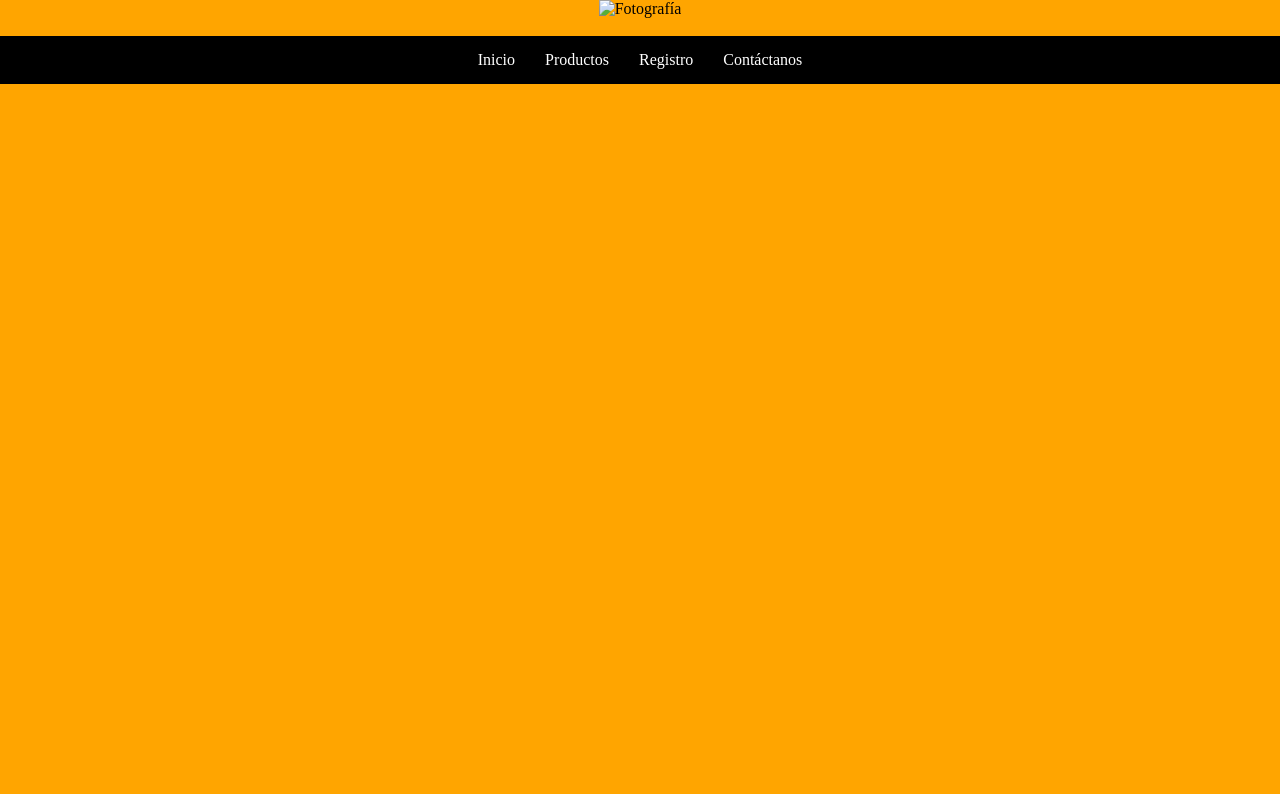
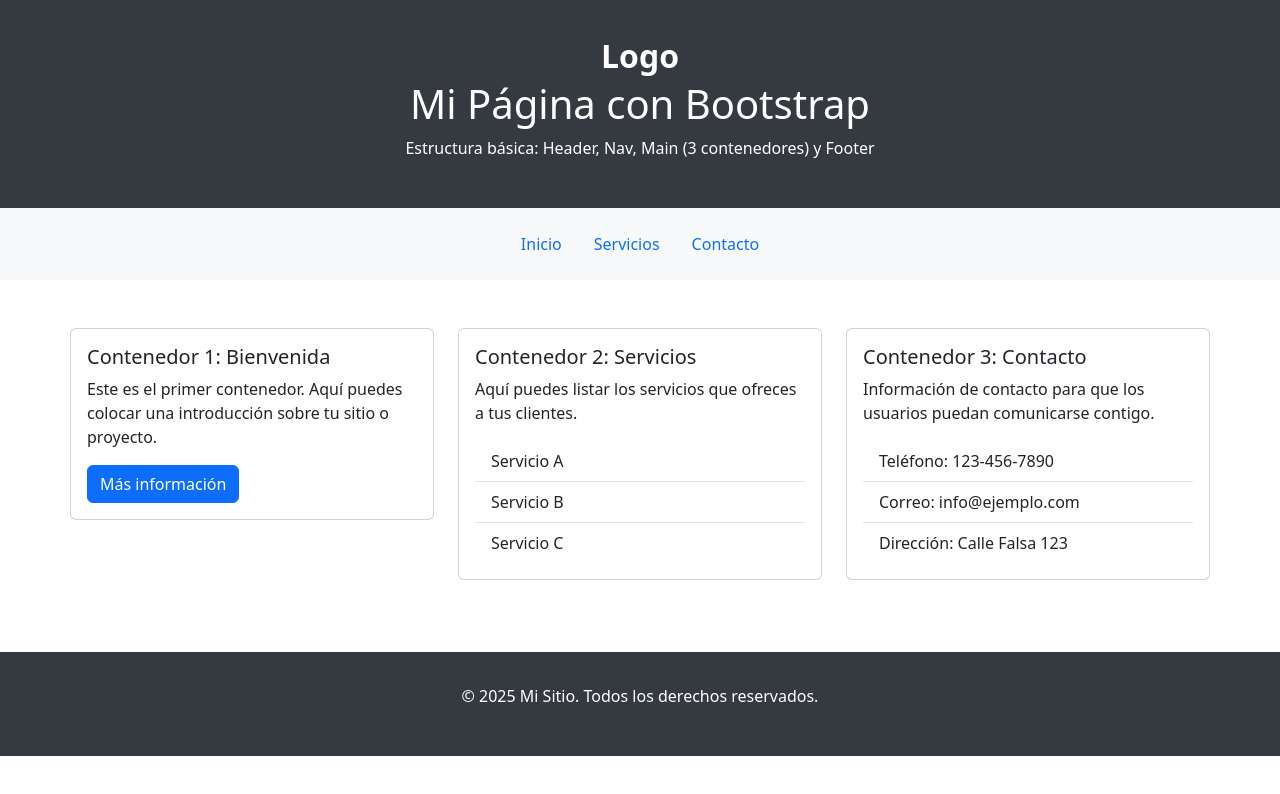
Before and after one commit to Paolam08/Martinez, a plain HTML site: page index.html in a window 1280 px wide. Drawn offline with nearby package versions, Linux system fonts and the light colour scheme.

Commit message:
Update index.html

```diff
--- a/index.html
+++ b/index.html
@@ -1,104 +1,111 @@
 <!DOCTYPE html>
-<html>
+<html lang="es">
 <head>
-    <title>Mi Página</title>
+    <meta charset="UTF-8">
     <meta name="viewport" content="width=device-width, initial-scale=1.0">
+    <title>Mi Página con Bootstrap</title>
+    <link href="https://cdn.jsdelivr.net/npm/bootstrap@5.3.0/dist/css/bootstrap.min.css" rel="stylesheet">
     <style>
-        body {
-            background-image: url("o.jpg");
-            background-size: cover;
-            background-repeat: no-repeat;
-            background-attachment: fixed;
-            margin: 0;
-            background-color: orange;
+        header, footer {
+            background-color: #343a40;
+            color: white;
+            padding: 2rem 0;
+            text-align: center;
         }
-
-        .barra-negra {
-            background-color: black;
-            color: white;
-            padding: 15px 20px;
-            text-align: center;
-            display: flex;
-            justify-content: center;
-            align-items: center;
-            height: auto;
-            overflow: visible;
-            transition: none;
+        nav {
+            background-color: #f8f9fa;
+            padding: 1rem 0;
         }
-
-        .barra-negra a {
-            color: white;
-            text-decoration: none;
-            margin: 0 15px;
-            display: block;
+        .main-content {
+            padding: 3rem 0;
         }
-
-        .barra-negra a:hover {
-            text-decoration: underline;
+        .card {
+            margin-bottom: 1.5rem;
         }
-
-        .menu-btn {
-            background-color: #333;
-            color: white;
-            padding: 10px 15px;
-            font-size: 16px;
-            border: none;
-            cursor: pointer;
-            margin: 15px auto;
-            border-radius: 5px;
-            box-shadow: 0 2px 5px rgba(0, 0, 0, 0.2);
-            display: none;
-        }
-
-        @media (max-width: 768px) {
-            .barra-negra {
-                display: none;
-                flex-direction: column;
-                height: 0;
-                overflow: hidden;
-                transition: height 0.5s ease-out;
-                padding: 10px 0;
-            }
-
-            .barra-negra a {
-                margin: 10px 0;
-            }
-
-            .menu-btn {
-                display: block;
-            }
+        .logo {
+            font-size: 2rem;
+            font-weight: bold;
         }
     </style>
 </head>
-<body bgcolor="orange">
-    <center>
-        <img src="maxresdefault.jpg" alt="Fotografía" width="400" height="215"><br><br>
+<body>
 
-        <button class="menu-btn" onclick="toggleMenu()">Menú</button>
+    <header class="container-fluid">
+        <div class="logo">Logo</div>
+        <h1>Mi Página con Bootstrap</h1>
+        <p>Estructura básica: Header, Nav, Main (3 contenedores) y Footer</p>
+    </header>
 
-        <div class="barra-negra" id="barraMenu">
-            <a href="Inicio.html">Inicio</a>
-            <a href="Productos.html">Productos</a>
-            <a href="Registro.html">Registro</a>
-            <a href="Contáctanos.html">Contáctanos</a>
+    <nav class="container-fluid">
+        <ul class="nav justify-content-center">
+            <li class="nav-item">
+                <a class="nav-link active" href="#">Inicio</a>
+            </li>
+            <li class="nav-item">
+                <a class="nav-link" href="#">Servicios</a>
+            </li>
+            <li class="nav-item">
+                <a class="nav-link" href="#">Contacto</a>
+            </li>
+        </ul>
+    </nav>
+
+    <main class="container main-content">
+        <div class="row">
+            <div class="col-md-4">
+                <div class="card">
+                    <div class="card-body">
+                        <h5 class="card-title">Contenedor 1: Bienvenida</h5>
+                        <p class="card-text">
+                            Este es el primer contenedor. Aquí puedes colocar una introducción sobre tu sitio o proyecto.
+                        </p>
+                        <a href="#" class="btn btn-primary">Más información</a>
+                    </div>
+                </div>
+            </div>
+
+            <div class="col-md-4">
+                <div class="card">
+                    <div class="card-body">
+                        <h5 class="card-title">Contenedor 2: Servicios</h5>
+                        <p class="card-text">
+                            Aquí puedes listar los servicios que ofreces a tus clientes.
+                        </p>
+                        <ul class="list-group list-group-flush">
+                            <li class="list-group-item">Servicio A</li>
+                            <li class="list-group-item">Servicio B</li>
+                            <li class="list-group-item">Servicio C</li>
+                        </ul>
+                    </div>
+                </div>
+            </div>
+
+            <div class="col-md-4">
+                <div class="card">
+                    <div class="card-body">
+                        <h5 class="card-title">Contenedor 3: Contacto</h5>
+                        <p class="card-text">
+                            Información de contacto para que los usuarios puedan comunicarse contigo.
+                        </p>
+                        <ul class="list-group list-group-flush">
+                            <li class="list-group-item">Teléfono: 123-456-7890</li>
+                            <li class="list-group-item">Correo: info@ejemplo.com</li>
+                            <li class="list-group-item">Dirección: Calle Falsa 123</li>
+                        </ul>
+                    </div>
+                </div>
+            </div>
         </div>
-    </center>
+    </main>
 
-    <script>
-        function toggleMenu() {
-            var barra = document.getElementById("barraMenu");
+    <footer class="container-fluid">
+        <div class="row">
+            <div class="col-12">
+                <p>&copy; 2025 Mi Sitio. Todos los derechos reservados.</p>
+            </div>
+        </div>
+    </footer>
 
-            if (barra.style.height === "0px" || barra.style.height === "" || barra.style.display === "none") {
-                barra.style.display = "flex";
-                barra.style.flexDirection = "column";
-                barra.style.height = "auto";
-            } else {
-                barra.style.height = "0px";
-                setTimeout(function () {
-                    barra.style.display = "none";
-                }, 500);
-            }
-        }
-    </script>
+    <script src="https://cdn.jsdelivr.net/npm/bootstrap@5.3.0/dist/js/bootstrap.bundle.min.js"></script>
 </body>
 </html>
```
